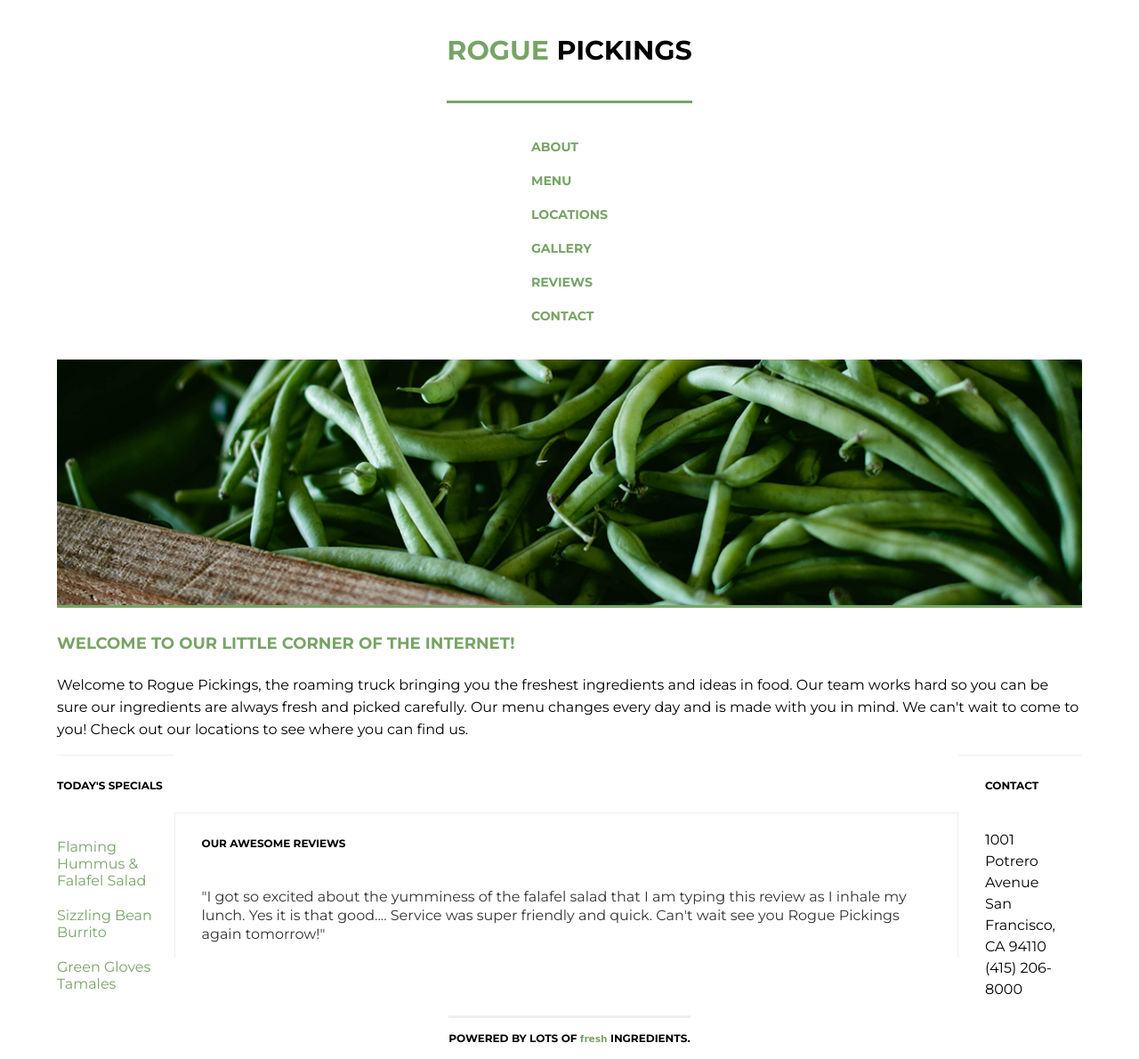
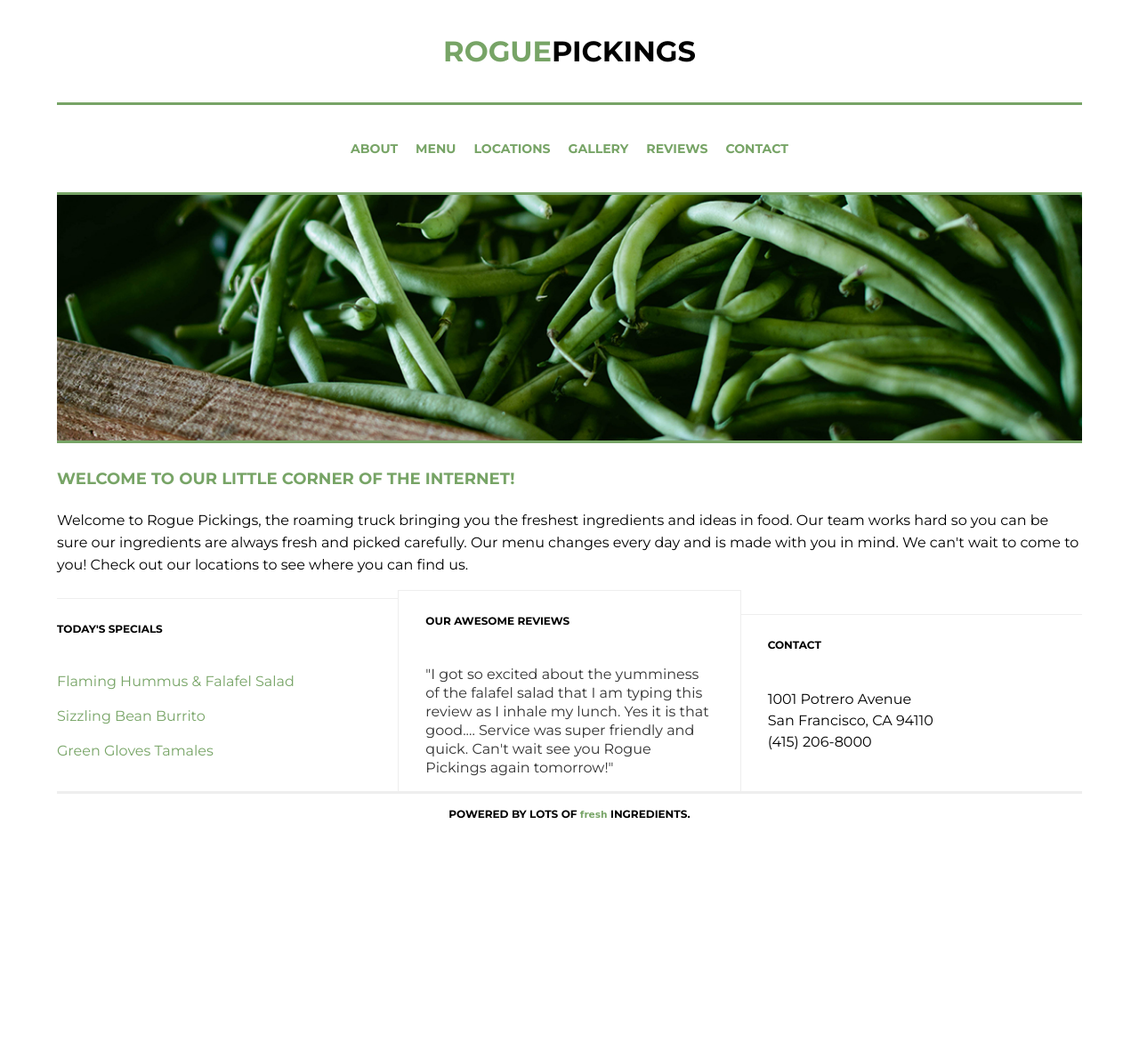
Before and after one commit to tidler12/coding-responsive-websites, a plain HTML site: page rogue_pickings/index.html in a window 1280 px wide. Shown: the whole page at 89% size. After the commit the page ends 938 px from the top, so only its background shows below. Drawn offline with Linux system fonts and the light colour scheme; a web font is replaced by a local one.

Commit message:
Fixed border-bottom to span the length of the site. updated mobile and added break points for tablet and desktop.

```diff
--- a/rogue_pickings/css/main.css
+++ b/rogue_pickings/css/main.css
@@ -10,7 +10,7 @@ body {
 	font-size: 1em;
 }
 
-.container{
+.container {
 	max-width: 1200px;
 	width: 90%;
 	display: flex;
@@ -28,7 +28,7 @@ h4 {
 	font-weight: 700;
 }
 h1 {
-	font-size: 1.88em;
+	font-size: 2em;
 }
 h2 {
     font-size: 1.5em;
@@ -47,7 +47,7 @@ p {
 
 /*The widths are in a percentage!*/
 header {
-
+	width: 100%;
 	margin: 0 auto;
 	display: flex;
 	justify-content: center;
@@ -56,9 +56,14 @@ header {
 }
 
 header h1 {
+	width: 100%;
 	margin: 0;
 	padding: 38px 0;
 	border-bottom: 3px solid #77a466;
+	display: flex;
+	justify-content: center;
+	align-items: center;
+	flex: 1;
 }
 header h1 span {
 	color: #77a466;
@@ -66,6 +71,7 @@ header h1 span {
 
 header nav {
 	padding: 30px 0;
+
 }
 header nav ul {
 	margin: 0;
@@ -77,6 +83,7 @@ header nav ul li {
 	font-size: .88em;
 	padding: 10px;
 	display: flex;
+
 
 }
 header nav ul li a{
@@ -101,6 +108,7 @@ header nav ul li a{
 .main-image img {
 	width: 100%;
 	border-bottom: 3px solid #77a466;
+	border-top: 3px solid #77a466;
 }
 
 .main-title {
@@ -121,7 +129,7 @@ header nav ul li a{
 .section-one,
 .section-two,
 .section-three {
-	width: auto;
+	width: 100%;
 	height: auto;
 	border-top: 1px solid #eee;
 	display: flex;
@@ -129,12 +137,10 @@ header nav ul li a{
 	flex-direction: column;
 }
 
-.section-one h4 {
-	padding: 10px 0;
+.bottom-section h4 {
+	padding-top: 10px;
+
 }
-
-
-
 
 
 .menu {
@@ -160,6 +166,7 @@ header nav ul li a{
 /*The widths are in a percentage!*/
 footer {
 	border-top: 3px solid #eee;
+	width: 100%;
 	margin: 0 auto;
 	display: flex;
 	justify-content: center;
@@ -204,12 +211,9 @@ p {
 
 /* DESKTOP MEDIA QUERY*/
 @media (min-width: 1200px) {
-	.section-two {
-		border-left: 1px solid #eee;
-		border-right: 1px solid #eee;
+	header nav ul {
+		display: flex;
+		justify-content: space-between;
 	}
 
-	p {
-		padding: 0 30px;
-	}
 }
```
